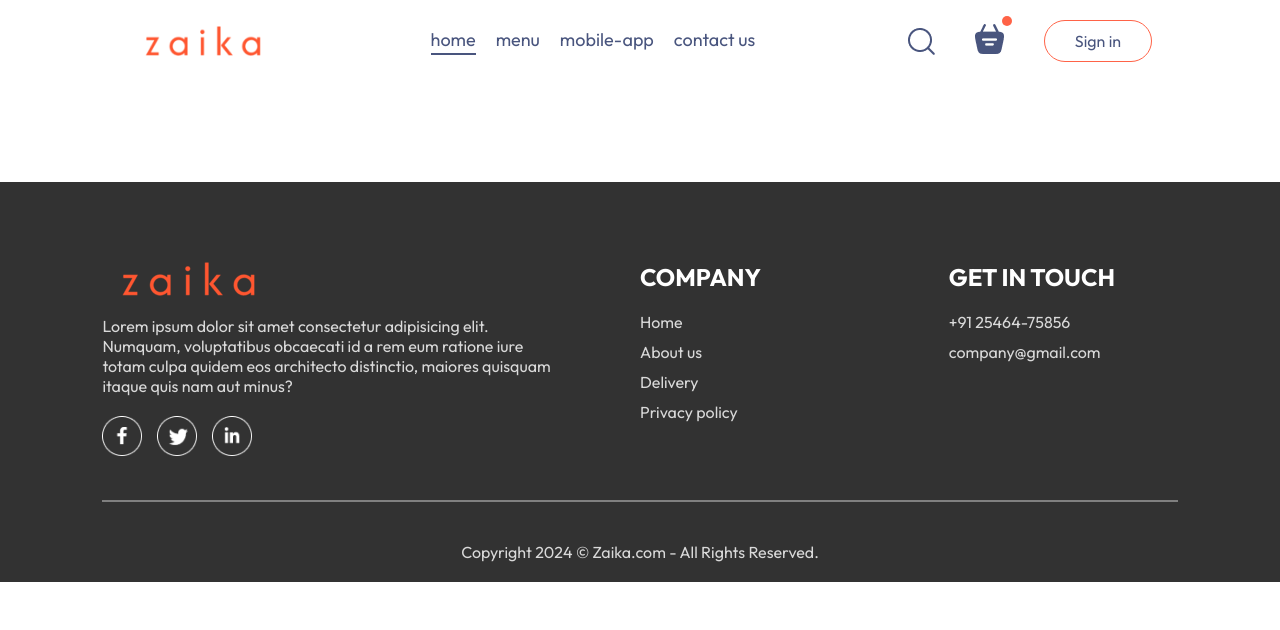
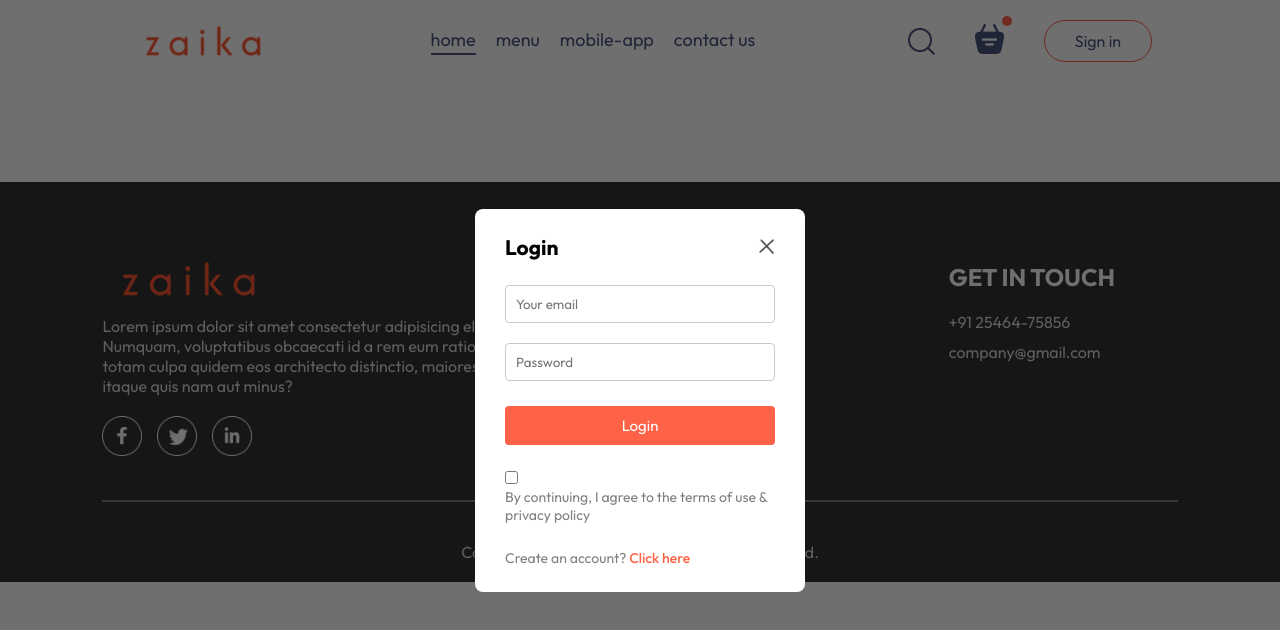
Before and after one commit to Rshn03/Zaika, a React (Vite) app in the folder frontend/: page /order in a window 1280 px wide. Both pictures are taken after a click on the button "Sign in". Shown: the top 630 px of the page. Built offline with nearby package versions, Linux system fonts and the light colour scheme.

Commit message:
added the signup/signin component, and a back to top functionality

```diff
--- a/frontend/src/App.jsx
+++ b/frontend/src/App.jsx
@@ -1,21 +1,28 @@
-import React from 'react'
+import React, { useState } from 'react'
 import Navbar from './components/Navbar/Navbar'
 import { Routes, Route } from 'react-router-dom'
 import Home from './pages/Home/Home'
 import Cart from './pages/Cart/Cart'
 import PlaceOrder from './pages/PlaceOrder/PlaceOrder'
 import Footer from './components/Footer/Footer'
+import LoginPopup from './components/LoginPopup/LoginPopup'
+import BackToTop from './components/BacktoTop/BacktoTop'
 
 const App = () => {
+
+  const [showLogin, setShowLogin]=useState(false)
+
   return (
     <>
+    {showLogin?<LoginPopup setShowLogin={setShowLogin}/>:<></>}
       <div className='app'>
-        <Navbar></Navbar>
+        <Navbar setShowLogin={setShowLogin}></Navbar>
         <Routes>
           <Route path='/' element={<Home />} />
           <Route path='/cart' element={<Cart />} />
           <Route path='/order' element={<PlaceOrder />} />
         </Routes>
+        <BackToTop/>
       </div>
       <Footer />
     </>
--- /dev/null
+++ b/frontend/src/components/BacktoTop/BacktoTop.jsx
@@ -0,0 +1,55 @@
+import React, { useState, useEffect } from "react";
+
+const BackToTop = () => {
+  const [showButton, setShowButton] = useState(false);
+
+  // Show the button when the user scrolls down
+  useEffect(() => {
+    const handleScroll = () => {
+      if (window.scrollY > 300) {
+        setShowButton(true);
+      } else {
+        setShowButton(false);
+      }
+    };
+
+    window.addEventListener("scroll", handleScroll);
+
+    return () => {
+      window.removeEventListener("scroll", handleScroll);
+    };
+  }, []);
+
+  // Scroll to the top when the button is clicked
+  const scrollToTop = () => {
+    window.scrollTo({
+      top: 0,
+      behavior: "smooth", // Smooth scrolling
+    });
+  };
+
+  return (
+    <>
+      {showButton && (
+        <button
+          onClick={scrollToTop}
+          style={{
+            position: "fixed",
+            bottom: "50px",
+            right: "50px",
+            padding: "10px 2px",
+            backgroundColor: "grey",
+            color: "#ffff",
+            border: "none",
+            borderRadius: "10px",
+            cursor: "pointer",
+          }}
+        >
+          Back to Top
+        </button>
+      )}
+    </>
+  );
+};
+
+export default BackToTop;
--- /dev/null
+++ b/frontend/src/components/LoginPopup/LoginPopup.css
@@ -0,0 +1,73 @@
+.login-popup{
+    position: absolute;
+    z-index: 1;
+    width: 100%;
+    height: 100%;
+    background-color: #00000090;
+    display: grid;
+}
+
+.login-popup-container{
+    place-self: center;
+    width: max(23vw,330px);
+    color: #808080;
+    background-color: white;
+    display: flex;
+    flex-direction: column;
+    gap: 25px;
+    padding: 25px 30px;
+    border-radius: 8px;
+    font-size: 14px;
+    animation: fadeIn 0.5s;
+}
+
+.login-popup-title{
+    display: flex;
+    justify-content: space-between;
+    align-items: center;
+    color: black;
+}
+
+.login-popup-title img{
+    width: 16px;
+    cursor: pointer;
+}
+
+.login-popup-inputs{
+    display: flex;
+    flex-direction: column;
+    gap: 20px;
+}
+
+.login-popup-inputs input{
+    outline: none;
+    border: 1px solid #c9c9c9;
+    padding: 10px;
+    border-radius: 4px;
+}
+
+.login-popup-container button{
+    border: none;
+    padding: 10px;
+    border-radius: 4px;
+    color: white;
+    background-color: tomato;
+    font-size: 15px;
+    cursor: pointer;
+}
+
+.login-popup-condition{
+    display: flex;
+    align-items: start;
+    gap: 8px;
+    margin-top: -15px;
+}
+
+.login-popup-condition input{
+    margin-top: 5px;
+}
+.login-popup p span{
+    color: tomato;
+    font-weight: 500;
+    cursor: pointer;
+}
--- /dev/null
+++ b/frontend/src/components/LoginPopup/LoginPopup.jsx
@@ -0,0 +1,36 @@
+import React, { useState } from 'react'
+import './LoginPopup.css'
+import { assets } from '../../assets/assets';
+
+const LoginPopup = ({ setShowLogin }) => {
+
+    const [currState, setCurrState] = useState("Login");
+
+    return (
+        <div className='login-popup'>
+            <form className="login-popup-container">
+                <div className="login-popup-title">
+                    <h2>{currState}</h2>
+                    <img onClick={() => setShowLogin(false)} src={assets.cross_icon} alt="" />
+                </div>
+                <div className="login-popup-inputs">
+                    {currState==="Login"?<></>:<input type="text" placeholder='Your name' required />}
+                    <input type="email" placeholder='Your email' required />
+                    <input type="password" placeholder='Password' required />
+                </div>
+                <button>{currState==="Sign up"?"Create account":"Login"}</button>
+                <div className="login-popup-cond">
+                    <input type="checkbox"  required />
+                    <p>By continuing, I agree to the terms of use & privacy policy</p>
+                </div>
+                {currState==="Login"
+                ?<p>Create an account? <span onClick={()=>setCurrState("Sign up")}>Click here</span></p>
+                :<p>Already have an account? <span onClick={()=>setCurrState("Login")}>Login here</span></p>
+}
+
+            </form>
+        </div>
+    )
+}
+
+export default LoginPopup
--- a/frontend/src/components/Navbar/Navbar.jsx
+++ b/frontend/src/components/Navbar/Navbar.jsx
@@ -2,7 +2,7 @@
 import './Navbar.css'
 import { assets } from '../../assets/assets'
 import { Link } from 'react-router-dom';
-const Navbar = () => {
+const Navbar = ({setShowLogin}) => {
 
     const [menu, setMenu] = useState("home");
 
@@ -21,7 +21,7 @@
                     <img src={assets.basket_icon} alt="" />
                     <div className="dot"></div>
                 </div>
-                <button>Sign in</button>
+                <button onClick={()=>setShowLogin(true)}>Sign in</button>
             </div>
         </div>
     )
```
